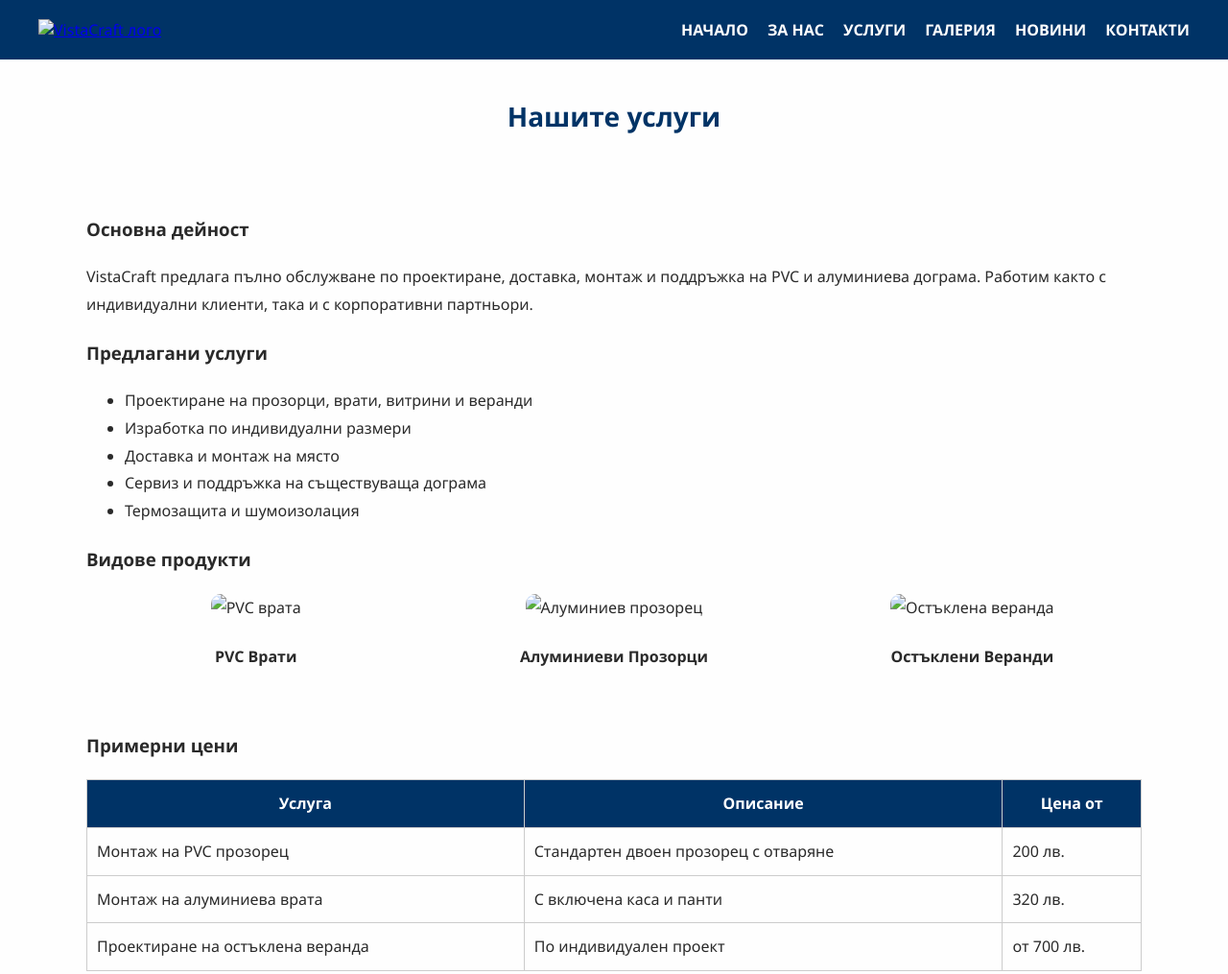
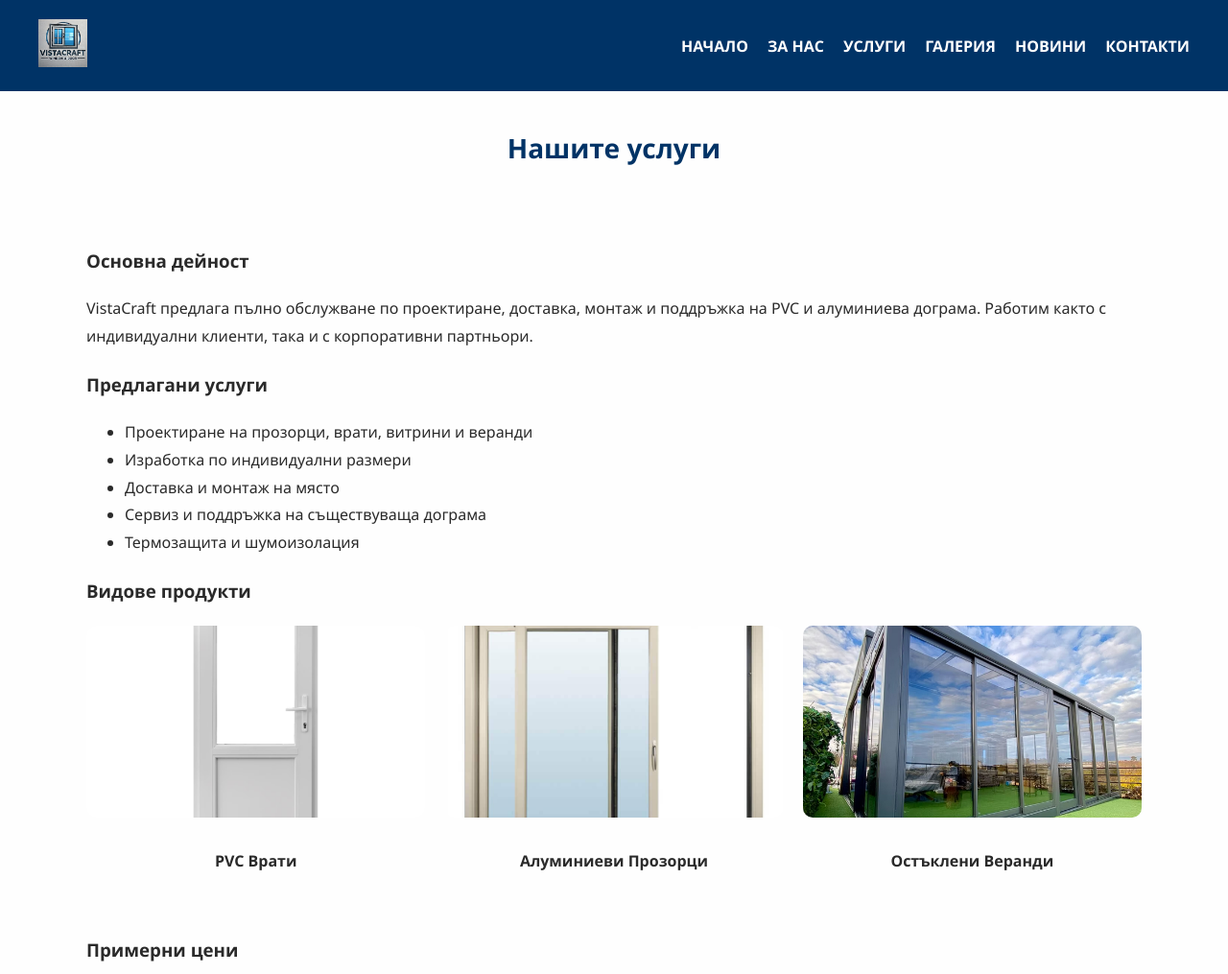
Before and after one commit to sezinhost/vistacraft, a plain HTML site: page uslugi.html in a window 1280 px wide. Shown: the top 1015 px of the page at 96% size. Drawn offline with Linux system fonts and the light colour scheme.

Commit message:
Update uslugi.html

```diff
--- a/uslugi.html
+++ b/uslugi.html
@@ -14,7 +14,7 @@
 <body>
     <header>
         <div class="logo">
-            <a href="index.html"><img src="images/logo.png" alt="VistaCraft лого"></a>
+            <a href="index.html"><img src="logo.png" alt="VistaCraft лого"></a>
         </div>
         <nav>
             <ul>
@@ -50,15 +50,15 @@
         <h3>Видове продукти</h3>
         <div style="display: flex; flex-wrap: wrap; gap: 20px; justify-content: space-around; margin-top: 20px;">
             <div style="flex: 1 1 300px; text-align: center;">
-                <img src="images/pvc-door1.avif" alt="PVC врата" style="width: 100%; height: 200px; object-fit: cover; border-radius: 10px;">
+                <img src="pvc-door1.avif" alt="PVC врата" style="width: 100%; height: 200px; object-fit: cover; border-radius: 10px;">
                 <h4>PVC Врати</h4>
             </div>
             <div style="flex: 1 1 300px; text-align: center;">
-                <img src="images/al-window1.jpg" alt="Алуминиев прозорец" style="width: 100%; height: 200px; object-fit: cover; border-radius: 10px;">
+                <img src="al-window1.jpg" alt="Алуминиев прозорец" style="width: 100%; height: 200px; object-fit: cover; border-radius: 10px;">
                 <h4>Алуминиеви Прозорци</h4>
             </div>
             <div style="flex: 1 1 300px; text-align: center;">
-                <img src="images/veranda-modern.png" alt="Остъклена веранда" style="width: 100%; height: 200px; object-fit: cover; border-radius: 10px;">
+                <img src="veranda-modern.png" alt="Остъклена веранда" style="width: 100%; height: 200px; object-fit: cover; border-radius: 10px;">
                 <h4>Остъклени Веранди</h4>
             </div>
         </div>
```
